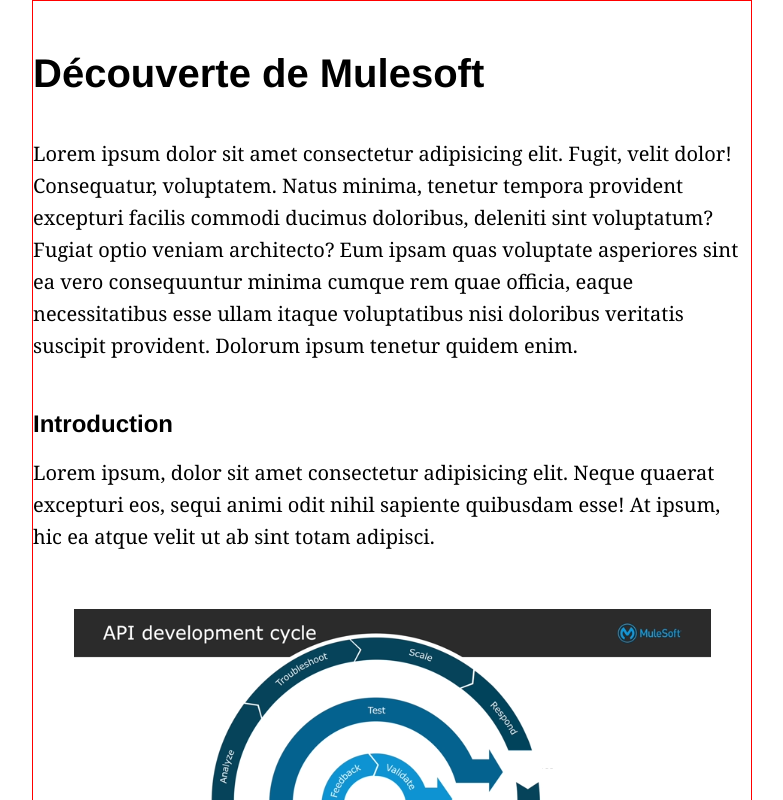
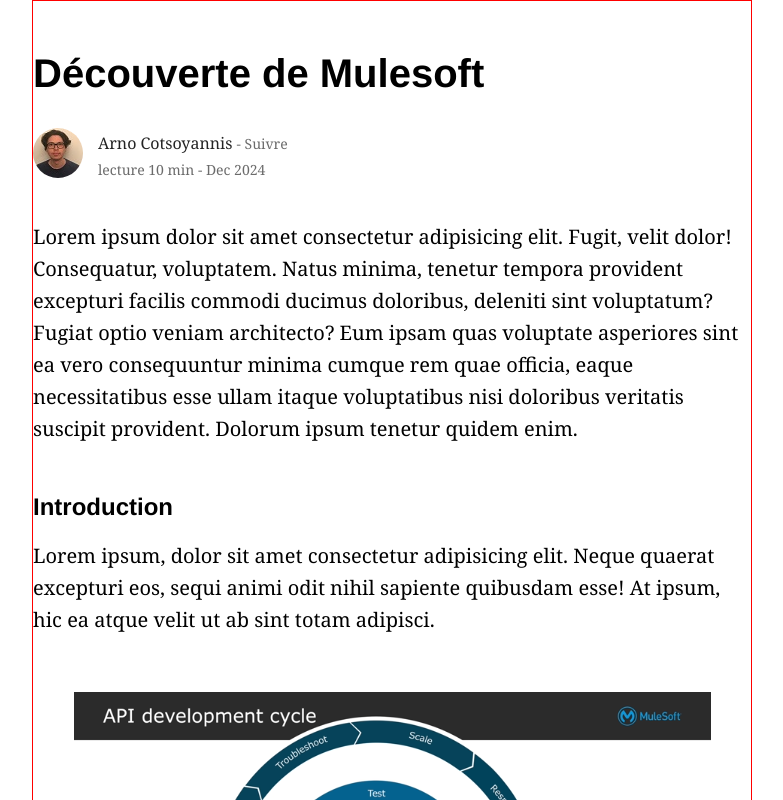
Before and after one commit to AvirKarakitsos/REACT_mulesoft, a React (Vite) app: page / in a window 1280 px wide. Shown: the top 800 px of the page, without its empty margins (248-1031 px from the left). Built offline with nearby package versions, Linux system fonts and the light colour scheme.

Commit message:
feat: Profile component

```diff
--- a/src/App.tsx
+++ b/src/App.tsx
@@ -1,11 +1,14 @@
 import './App.css'
 import cycle from './assets/images/schema_11.png'
+import Profil from './components/Profil'
 
 function App() {
 
   return (
     <div className="main-container">
       <h1 className='title'>Découverte de Mulesoft</h1>
+
+      <Profil/>
 
       <p className='content'>Lorem ipsum dolor sit amet consectetur adipisicing elit. Fugit, velit dolor! Consequatur, voluptatem. Natus minima, tenetur tempora provident excepturi facilis commodi ducimus doloribus, deleniti sint voluptatum? Fugiat optio veniam architecto?
       Eum ipsam quas voluptate asperiores sint ea vero consequuntur minima cumque rem quae officia, eaque necessitatibus esse ullam itaque voluptatibus nisi doloribus veritatis suscipit provident. Dolorum ipsum tenetur quidem enim.</p>
--- /dev/null
+++ b/src/assets/styles/Profil.module.css
@@ -0,0 +1,27 @@
+.container {
+    display: flex;
+    column-gap: 15px;
+}
+
+.profile {
+    height: 50px;
+    width: 50px;
+    border-radius: 50%;
+    object-fit: cover;
+}
+
+.content {
+    display: flex;
+    flex-direction: column;
+    row-gap: 5px;
+}
+
+.style1 {
+    color: var(--color-black);
+    font-size: 16px;
+}
+
+.style2 {
+    color: var(--color-grey);
+    font-size: 14px;
+}
--- /dev/null
+++ b/src/components/Profil.tsx
@@ -0,0 +1,20 @@
+import profil from "../assets/images/profil.jpg"
+import styles from "../assets/styles/Profil.module.css"
+
+function Profil() {
+
+  return (
+    <div className={styles.container}>
+        <img src={profil} alt="profil photo" className={styles.profile}/>
+        <div className={styles.content}>
+            <div>
+                <span className={styles.style1}>Arno Cotsoyannis </span>
+                <span className={styles.style2}>- Suivre</span>
+            </div>
+            <span className={styles.style2}>lecture 10 min - Dec 2024</span>
+        </div>
+    </div>
+  )
+}
+
+export default Profil
```
Also changed, not shown: src/assets/images/profil.jpg (added).
